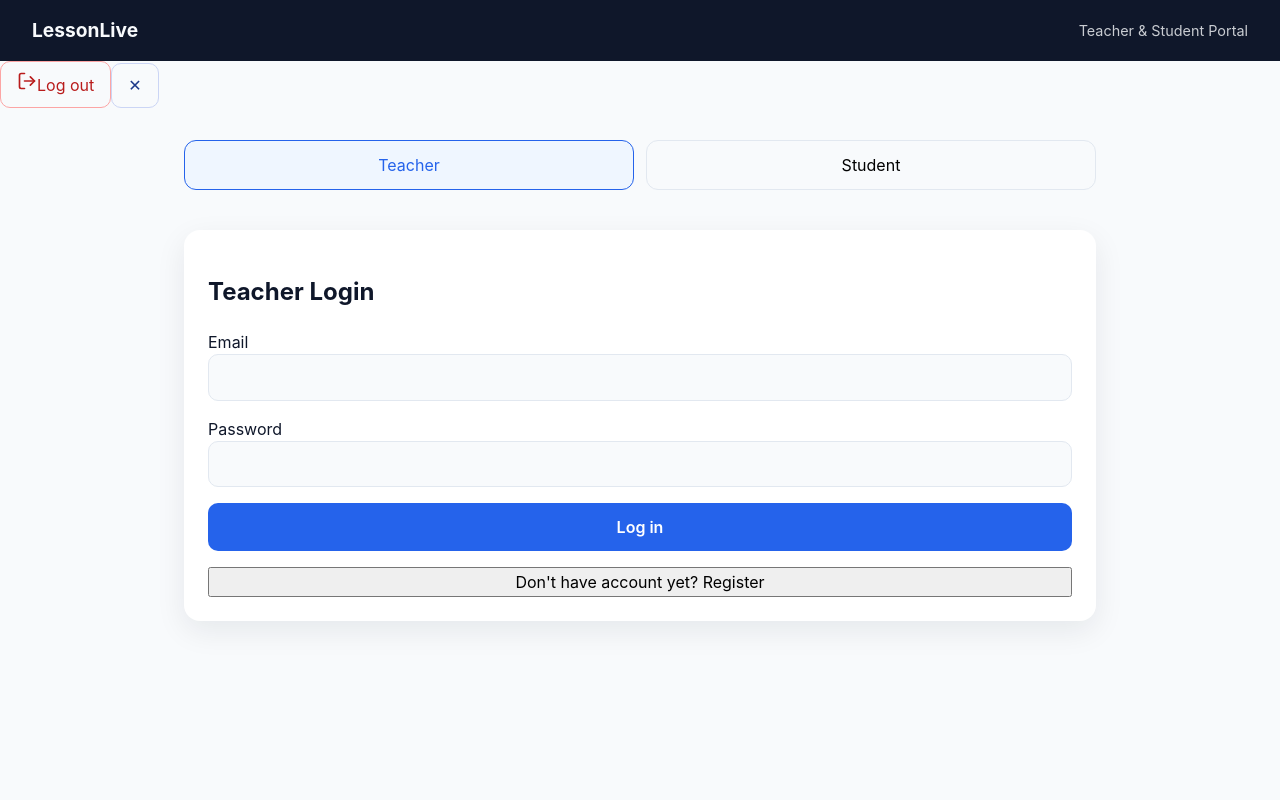
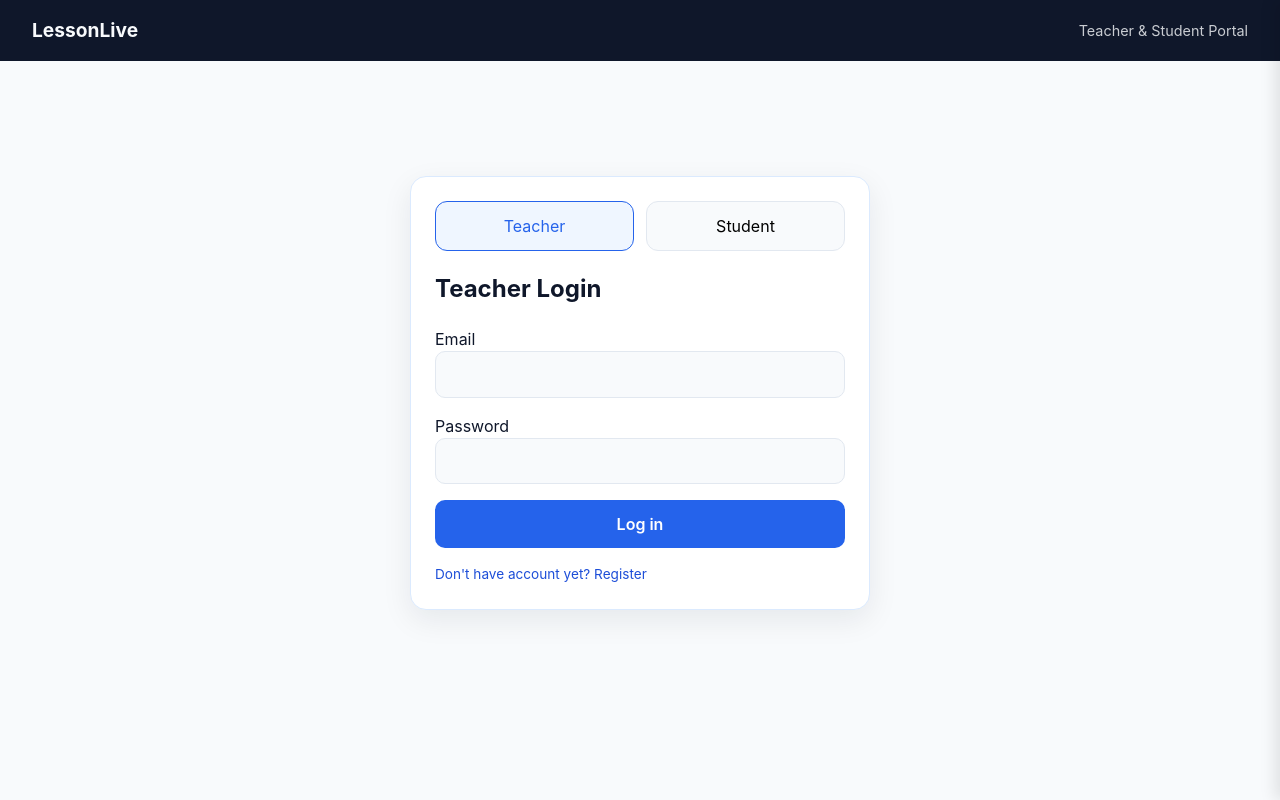
Before and after one commit to temesgensida-code/LessonLive, a React app in the folder frontend/: page / in a window 1280 px wide. Built offline with nearby package versions, Linux system fonts and the light colour scheme; the HTML template or start-up script is replaced by a standard one.

Commit message:
auth page modified

```diff
--- a/frontend/src/App.css
+++ b/frontend/src/App.css
@@ -29,6 +29,69 @@
   opacity: 0.8;
 }
 
+/* Sidebar Styles */
+.sidebar-overlay {
+  position: fixed;
+  top: 0;
+  left: 0;
+  width: 100vw;
+  height: 100vh;
+  background: rgba(0, 0, 0, 0.5);
+  opacity: 0;
+  pointer-events: none;
+  transition: opacity 0.3s ease;
+  z-index: 998;
+}
+
+.sidebar-overlay.open {
+  opacity: 1;
+  pointer-events: auto;
+}
+
+.sidebar {
+  position: fixed;
+  top: 0;
+  right: -350px;
+  width: 350px;
+  height: 100vh;
+  background: #ffffff;
+  box-shadow: -5px 0 15px rgba(0, 0, 0, 0.1);
+  transition: right 0.3s ease;
+  z-index: 999;
+  display: flex;
+  flex-direction: column;
+}
+
+.sidebar.open {
+  right: 0;
+}
+
+.sidebar-header {
+  display: flex;
+  align-items: center;
+  justify-content: space-between;
+  padding: 1.5rem;
+  border-bottom: 1px solid #e2e8f0;
+}
+
+.logout-btn {
+  display: flex;
+  align-items: center;
+  gap: 0.5rem;
+  font-weight: 600;
+}
+
+.close-btn {
+  font-size: 1.2rem;
+  padding: 0.5rem;
+}
+
+.sidebar-content {
+  padding: 1.5rem;
+  flex: 1;
+  overflow-y: auto;
+}
+
 .content {
   flex: 1;
   max-width: 960px;
@@ -48,6 +111,50 @@
   display: flex;
   flex-direction: column;
   gap: 1.5rem;
+}
+
+.auth-stack {
+  width: 100%;
+  max-width: 460px;
+  margin: 0 auto;
+  gap: 0.5rem;
+  min-height: calc(100vh - 200px);
+  justify-content: center;
+}
+
+.auth-card {
+  width: 100%;
+}
+
+.auth-box {
+  transition: box-shadow 180ms ease, border-color 180ms ease;
+  border: 1px solid #dbeafe;
+}
+
+.auth-box:hover {
+  border-color: #60a5fa;
+  box-shadow: 0 0 0 1px rgba(59, 130, 246, 0.28), 0 0 28px rgba(37, 99, 235, 0.4);
+}
+
+.auth-box .auth-card {
+  padding: 0;
+  border-radius: 0;
+  box-shadow: none;
+  background: transparent;
+}
+
+.auth-switch {
+  width: 100%;
+  margin-bottom: 0.5rem;
+}
+
+.auth-switch .tabs {
+  margin-bottom: 0;
+  width: 100%;
+}
+
+.auth-switch .tab {
+  width: 100%;
 }
 
 .form {
@@ -110,6 +217,20 @@
   border-color: #2563eb;
   color: #2563eb;
   background: #eff6ff;
+}
+
+.link-button {
+  border: none;
+  background: transparent;
+  color: #1d4ed8;
+  padding: 0;
+  font-size: 0.85rem;
+  text-align: left;
+  cursor: pointer;
+}
+
+.link-button:hover {
+  text-decoration: underline;
 }
 
 .grid {
@@ -176,7 +297,7 @@
 .notes-layout {
   display: flex;
   gap: 1rem;
-  min-height: calc(100vh - 220px);
+  height: calc(100vh - 60px);
 }
 
 .notes-canvas {
@@ -187,7 +308,38 @@
   background: #f8fafc;
   display: flex;
   flex-direction: column;
-  min-height: calc(100vh - 260px);
+  height: 100%;
+  overflow: hidden;
+}
+
+.notes-canvas-title-row {
+  margin-bottom: 0.5rem;
+  display: flex;
+  align-items: baseline;
+  justify-content: space-between;
+  gap: 0.75rem;
+  min-width: 0;
+}
+
+.notes-canvas-title-row h3 {
+  margin: 0;
+}
+
+.notes-canvas-meta {
+  display: flex;
+  align-items: baseline;
+  gap: 0.6rem;
+  min-width: 0;
+  white-space: nowrap;
+}
+
+.notes-canvas-meta strong {
+  overflow: hidden;
+  text-overflow: ellipsis;
+}
+
+.notes-canvas-meta .muted {
+  margin: 0;
 }
 
 .displayed-list {
@@ -217,8 +369,19 @@
   display: flex;
   flex-direction: column;
   gap: 0.75rem;
-  min-height: calc(100vh - 260px);
+  height: 100%;
   overflow-y: auto;
+}
+
+.notes-panel-header {
+  display: flex;
+  align-items: center;
+  justify-content: space-between;
+  gap: 0.75rem;
+}
+
+.notes-panel-header h3 {
+  margin: 0;
 }
 
 .danger {
--- a/frontend/src/components/AuthGateway.jsx
+++ b/frontend/src/components/AuthGateway.jsx
@@ -7,7 +7,8 @@ function AuthGateway({ onSuccess }) {
 
   return (
     <div className="stack auth-stack">
-      <section className="auth-switch">
+      <section className="card auth-card auth-box">
+        <div className="auth-switch">
           <div className="tabs">
             <button
               type="button"
@@ -24,9 +25,10 @@ function AuthGateway({ onSuccess }) {
               Student
             </button>
           </div>
-      </section>
+        </div>
 
         {authType === 'teacher' ? <TeacherAuth onSuccess={onSuccess} /> : <StudentLogin onSuccess={onSuccess} />}
+      </section>
     </div>
   )
 }
--- a/frontend/src/components/ClassroomPage.jsx
+++ b/frontend/src/components/ClassroomPage.jsx
@@ -1,4 +1,5 @@
 import { useEffect, useState } from 'react'
+import { createPortal } from 'react-dom'
 import { useParams } from 'react-router-dom'
 import LiveClassSidePanel from './LiveClassSidePanel'
 import { apiFetch, getNotesWebSocketUrl } from './apiClient'
@@ -7,7 +8,6 @@ function ClassroomPage({ accessToken, setAccessToken }) {
   const { classId } = useParams()
   const [classroom, setClassroom] = useState(null)
   const [owned, setOwned] = useState(false)
-  const [menuOpen, setMenuOpen] = useState(false)
   const [emails, setEmails] = useState('')
   const [file, setFile] = useState(null)
   const [message, setMessage] = useState('')
@@ -23,6 +23,11 @@ function ClassroomPage({ accessToken, setAccessToken }) {
   const [liveLoading, setLiveLoading] = useState(false)
   const [liveError, setLiveError] = useState('')
   const [liveAutoInitialized, setLiveAutoInitialized] = useState(false)
+  const [sidebarPortalTarget, setSidebarPortalTarget] = useState(null)
+
+  useEffect(() => {
+    setSidebarPortalTarget(document.getElementById('sidebar-portal-target'))
+  }, [])
 
   const upsertDisplayedNote = (incomingNote) => {
     if (!incomingNote?.id) {
@@ -132,7 +137,7 @@ function ClassroomPage({ accessToken, setAccessToken }) {
   }, [classId, accessToken, setAccessToken])
 
   useEffect(() => {
-    if (!accessToken || liveMode) {
+    if (!accessToken) {
       return undefined
     }
 
@@ -183,7 +188,7 @@ function ClassroomPage({ accessToken, setAccessToken }) {
         socket.close()
       }
     }
-  }, [classId, accessToken, liveMode])
+  }, [classId, accessToken])
 
   const handleInvite = async (event) => {
     event.preventDefault()
@@ -305,27 +310,7 @@ function ClassroomPage({ accessToken, setAccessToken }) {
 
   return (
     <div className="stack">
-      <section className="card">
-        <div className="row">
-          <div>
-            <h2>{classroom?.name}</h2>
-            <p className="muted">Class ID: {classroom?.class_id}</p>
-          </div>
-          <div className="row classroom-actions">
-            {owned && (
-              <button type="button" className="primary" onClick={handleToggleLiveClass} disabled={liveLoading}>
-                {liveLoading ? 'Loading…' : liveMode ? 'Back to Notes' : 'Live Class'}
-              </button>
-            )}
-            {owned && (
-              <button type="button" className="ghost" onClick={() => setMenuOpen((open) => !open)}>
-                ☰ Menu
-              </button>
-            )}
-          </div>
-        </div>
-        {liveError && <p className="error">{liveError}</p>}
-        {owned && menuOpen && (
+      {owned && sidebarPortalTarget && createPortal(
         <div className="drawer">
           <h3>Invite students</h3>
           <form onSubmit={handleInvite} className="form">
@@ -345,9 +330,21 @@ function ClassroomPage({ accessToken, setAccessToken }) {
             {message && <p className="success">{message}</p>}
             <button type="submit" className="primary">Send invitations</button>
           </form>
+        </div>,
+        sidebarPortalTarget
+      )}
+
+      {owned && (
+        <section className="card">
+          <div className="row">
+            <div>
+              <h2>{classroom?.name}</h2>
+              <p className="muted">Class ID: {classroom?.class_id}</p>
             </div>
+          </div>
+          {liveError && <p className="error">{liveError}</p>}
+        </section>
       )}
-      </section>
 
       {owned && classroom?.students && (
         <section className="card">
@@ -367,7 +364,15 @@ function ClassroomPage({ accessToken, setAccessToken }) {
       <section className="card notes-shell">
         <div className="notes-layout">
           <div className="notes-canvas">
+            <div className="notes-canvas-title-row">
               <h3>Class Notes Canvas</h3>
+              {!owned && (
+                <div className="notes-canvas-meta">
+                  <strong>{classroom?.name}</strong>
+                  <p className="muted">Class ID: {classroom?.class_id}</p>
+                </div>
+              )}
+            </div>
             {displayedNotes.length === 0 ? (
               <p className="muted">No notes displayed yet.</p>
             ) : (
@@ -398,11 +403,21 @@ function ClassroomPage({ accessToken, setAccessToken }) {
           </div>
 
           <div className="notes-panel">
+            <div className="notes-panel-header">
+              <h3>{liveMode && liveToken ? 'Live Class' : owned ? 'Teacher Notes' : 'Right Panel'}</h3>
+              {owned && (
+                <button type="button" className="primary" onClick={handleToggleLiveClass} disabled={liveLoading}>
+                  {liveLoading ? 'Loading…' : liveMode ? 'Back to Notes' : 'Live Class'}
+                </button>
+              )}
+            </div>
+
+            {liveError && <p className="error">{liveError}</p>}
+
             {liveMode && liveToken ? (
               <LiveClassSidePanel token={liveToken} />
             ) : owned ? (
               <>
-                <h3>Teacher Notes</h3>
                 <form className="form" onSubmit={handleSaveNote}>
                   <label>
                     Title
@@ -445,7 +460,6 @@ function ClassroomPage({ accessToken, setAccessToken }) {
               </>
             ) : (
               <>
-                <h3>Right Panel</h3>
                 <p className="muted">Reserved for another student component.</p>
               </>
             )}
--- a/frontend/src/components/InvitePage.jsx
+++ b/frontend/src/components/InvitePage.jsx
@@ -89,9 +89,11 @@ function InvitePage({ accessToken, setAccessToken }) {
 
   if (error) {
     return (
-      <div className="card">
+      <div className="stack auth-stack">
+        <section className="card auth-card auth-box">
           <h2>Invitation</h2>
           <p className="error">{error}</p>
+        </section>
       </div>
     )
   }
@@ -102,18 +104,42 @@ function InvitePage({ accessToken, setAccessToken }) {
 
   if (status.auto_enrolled) {
     return (
-      <div className="card">
+      <div className="stack auth-stack">
+        <section className="card auth-card auth-box">
           <h2>Welcome to {status.classroom_name}</h2>
           <p className="success">You have been enrolled automatically.</p>
           <Link className="primary" to={`/classrooms/${status.class_id}`}>
             Go to classroom
           </Link>
+        </section>
       </div>
     )
   }
 
   return (
-    <div className="card">
+    <div className="stack auth-stack">
+      <section className="card auth-card auth-box">
+        <div className="auth-switch">
+          <div className="tabs">
+            <button
+              type="button"
+              className={mode === 'login' ? 'tab active' : 'tab'}
+              onClick={() => setMode('login')}
+            >
+              Login
+            </button>
+            {status.requires_registration && (
+              <button
+                type="button"
+                className={mode === 'register' ? 'tab active' : 'tab'}
+                onClick={() => setMode('register')}
+              >
+                Register
+              </button>
+            )}
+          </div>
+        </div>
+
         <h2>Join {status.classroom_name}</h2>
         <p className="muted">Invitation for {status.email}</p>
 
@@ -135,11 +161,6 @@ function InvitePage({ accessToken, setAccessToken }) {
             </label>
             {error && <p className="error">{error}</p>}
             <button type="submit" className="primary">Log in & join</button>
-          {status.requires_registration && (
-            <button type="button" className="ghost" onClick={() => setMode('register')}>
-              Need an account? Register instead
-            </button>
-          )}
           </form>
         ) : (
           <form onSubmit={handleRegister} className="form">
@@ -169,11 +190,9 @@ function InvitePage({ accessToken, setAccessToken }) {
             </label>
             {error && <p className="error">{error}</p>}
             <button type="submit" className="primary">Create account & join</button>
-          <button type="button" className="ghost" onClick={() => setMode('login')}>
-            Already have an account? Log in
-          </button>
           </form>
         )}
+      </section>
     </div>
   )
 }
```
Lines whose indentation alone changed are shown as unchanged.
